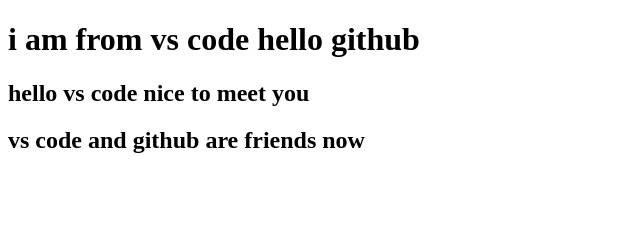
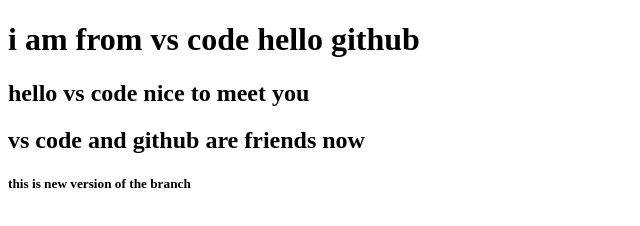
Before and after one commit to allgittest/gittest1, a plain HTML site: page index.html in a window 1280 px wide. Shown: the whole page, without its empty margins (0-640 px from the left). Drawn offline with Linux system fonts and the light colour scheme.

Commit message:
branch-1-acc-req

```diff
--- a/index.html
+++ b/index.html
@@ -10,5 +10,7 @@
   <h1>i am from vs code hello github</h1>
   <h2>hello vs code nice to meet you</h2>
   <h2>vs code and github are friends now</h2>
+
+  <h5>this is new version of the branch</h5>
 </body>
 </html>
```
